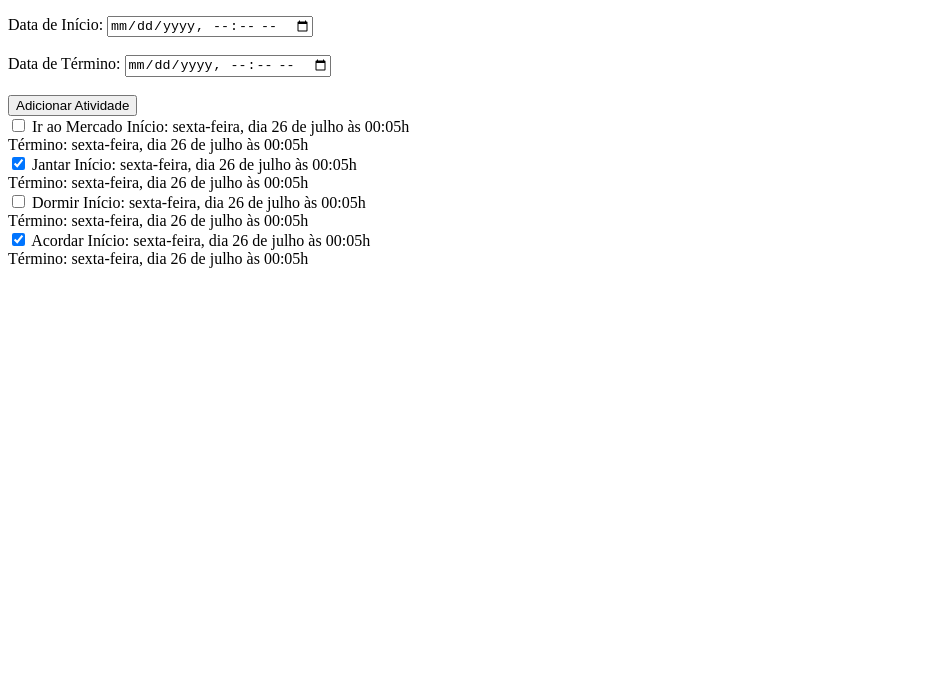
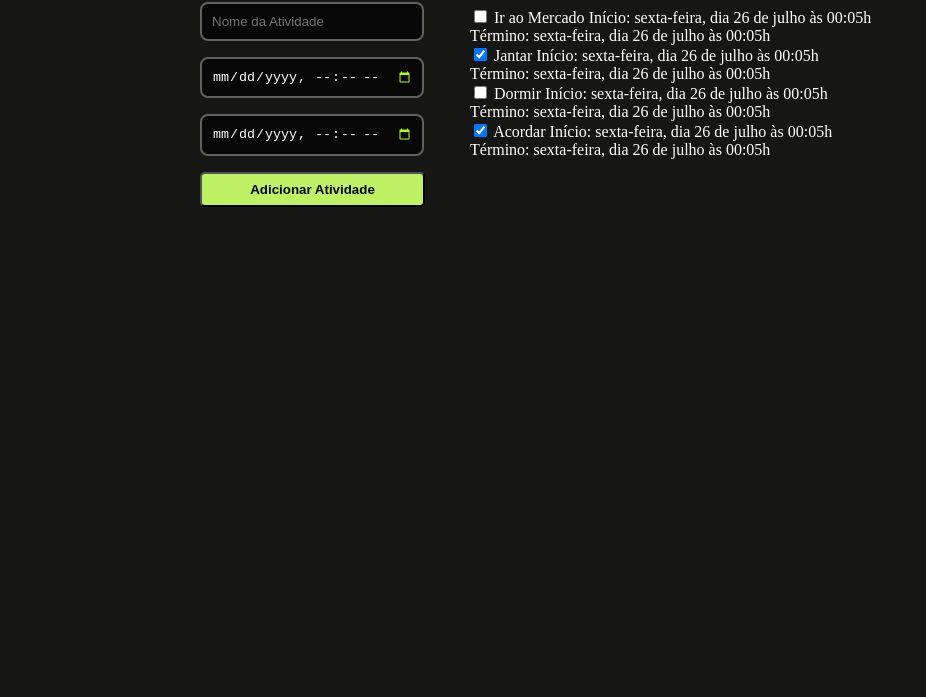
Before and after one commit to MansourHM/Lista-Tarefas-2.0, a plain HTML site: page index.html in a window 1280 px wide. Shown: the part 103-800 px from the top of the page, without its empty margins (0-926 px from the left). Drawn offline with nearby package versions, Linux system fonts and the light colour scheme.

Commit message:
Atualização CSS

```diff
--- a/index.html
+++ b/index.html
@@ -9,26 +9,100 @@
 <script src="https://cdn.jsdelivr.net/npm/dayjs@1/dayjs.min.js"></script>
 <script src="https://cdn.jsdelivr.net/npm/dayjs@1/locale/pt-br.js"></script>
 <script>dayjs.locale('pt-br')</script>
+
+        <style>
+
+            body {
+                background-color: rgb(22, 22, 21);
+                color: white;
+                display: flex;
+                flex-direction: row;
+                justify-content: start;
+                margin-left: 200px;
+                margin-top: 50px;
+            }
+
+            .parte1 {
+                background-color: rgb(22, 22, 21);
+                align-items: start;
+                margin-right: 50px;
+                justify-content: center;
+                align-items: center;
+                width: 200px;
+            }
+
+            .parte1 input {
+                border: 2px, solid, rgb(97, 97, 97);
+                padding: 10px;
+                background-color: rgb(7, 7, 7);
+                color: white;
+                margin-bottom: -20px;
+                display: flex;
+                align-items: center;
+                width: 100%;
+                border-radius: 8px;
+
+            }
+
+            input[type="datetime-local"]::-webkit-calendar-picker-indicator {
+                cursor: pointer;
+                filter: invert(0.8) brightness(100%) sepia(100%) saturate(10000%) hue-rotate(20deg);
+                }
+
+            button{
+                color: black;
+                background-color: #BEF264;
+                width: 225px;
+                border-radius: 5px;
+                padding: 8px;
+                justify-content: center;
+                font-weight: bold;
+            }
+
+            .fulano {
+                display: flex;
+                flex-direction: column;
+                margin-top: -20px;
+                margin-left: 20px;
+                width: 640px;
+
+
+            }
+
+        </style>
+
+
 </head>
 <body>
-    <h1>Atividades</h1>
+
+    <div class="parte1">
     <form id="formAtividade" onsubmit="salvarAtividade(event)">
-        <label for="atividade">Nome da Atividade:</label>
-        <input type="text" id="atividade" name="atividade" required><br><br>
 
-        <label for="dataInicio">Data de Início:</label>
-        <input type="datetime-local" id="dataInicio" name="dataInicio" required><br><br>
+            <label for="localidade"></label>
+            <input type="localização" id="loocate" name="localização" placeholder="Santa Rosa, Brasil" ><br><br>
 
-        <label for="dataFim">Data de Término:</label>
-        <input type="datetime-local" id="dataFim" name="dataFim" required><br><br>
+            <label for="atividade"></label>
+            <input type="text" id="atividade" name="atividade" placeholder="Nome da Atividade" required><br><br>
+
+            <label for="dataInicio"></label>
+            <input type="datetime-local" id="dataInicio" name="dataInicio" required><br><br>
+
+            <label for="dataFim"></label>
+            <input type="datetime-local" id="dataFim" name="dataFim" required><br><br>
 
         <button type="submit">Adicionar Atividade</button>
     </form>
 
-    <section>
+        </div>
 
-    </section>
 
+    <div class="fulano">
+
+        <h1>Atividades</h1>
+        <section>
+
+        </section>
+        </div>
 
     <script src="src/js/scripts.js"></script>
 </body>
```
